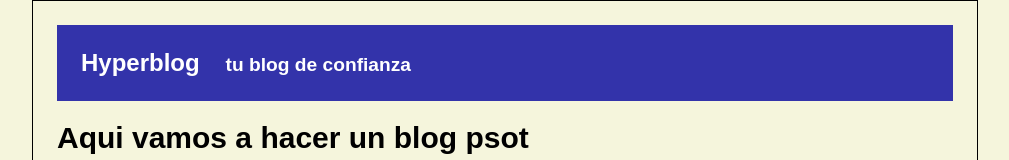
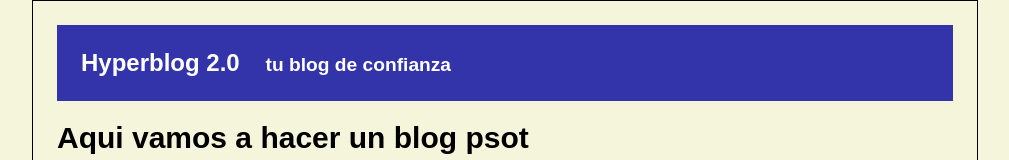
Before and after one commit to DarkAstaroth/Hyperblog, a plain HTML site: page index.html in a window 1280 px wide. Shown: the top 160 px of the page, without its empty margins (135-1144 px from the left). Drawn offline with Linux system fonts and the light colour scheme.

Commit message:
commit de prueba

```diff
--- a/index.html
+++ b/index.html
@@ -10,7 +10,7 @@
 <body>
     <div class="container">
         <div id="cabecera">
-            Hyperblog
+            Hyperblog 2.0
             <span id="tagline">tu blog de confianza</span>
         </div>
             <h1>Aqui vamos a hacer un blog psot</h1>
```
